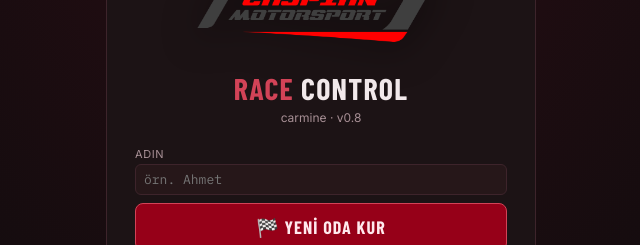
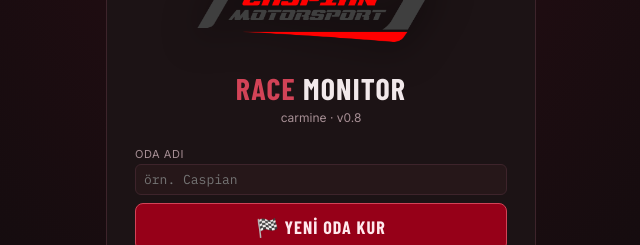
Before and after one commit to ahmettdc/caspianracemonitorweb, a React (Vite) app: page / in a window 1280 px wide. Shown: the part 188-433 px from the top of the page, without its empty margins (319-959 px from the left). Built offline with nearby package versions, Linux system fonts and the light colour scheme.

Commit message:
Marka: RACE CONTROL → RACE MONITOR (lobby, ana arayüz, PDF); Adın → Oda Adı etiketleri

```diff
--- a/src/App.jsx
+++ b/src/App.jsx
@@ -3,7 +3,7 @@ import { LineChart, Line, XAxis, YAxis, Tooltip, Legend, CartesianGrid, Responsi
 import { roomGet, roomSet, roomSubscribe, firebaseReady } from "./storage";
 
 /* ============================================================
-   CASPIAN MOTORSPORT — RACE CONTROL  ·  Faz 2
+   CASPIAN MOTORSPORT — RACE MONITOR  ·  Faz 2
    Faz 2: Yarış odası + gerçek zamanlı takım senkronizasyonu.
    - Oda verisi paylaşımlı depoda "room:KOD" anahtarında tutulur
    - Yazma: değişiklikten 800ms sonra (debounce), rev sayacı ile
@@ -183,7 +183,7 @@ const CARS = {
 /* ---------- i18n: Türkçe metin anahtar, EN sözlükten çevrilir ---------- */
 const EN = {
   // lobi
-  "Adın": "Your Name", "örn. Ahmet": "e.g. John",
+  "Oda Adı": "Room Name", "örn. Caspian": "e.g. Caspian",
   "🏁 Yeni Oda Kur": "🏁 Create New Room",
   "veya mevcut odaya katıl": "or join an existing room",
   "Oda Kodu": "Room Code", "PIN (düzenleme)": "PIN (edit access)",
@@ -214,7 +214,7 @@ const EN = {
   "VE Tüketim (%/tur)": "VE Usage (%/lap)", "Dolum Hızı (%/s)": "Refuel Rate (%/s)",
   "%100 = Taşınan Yakıt": "100% = Fuel Carried",
   // teambar
-  "ADIN": "NAME", "Oda Kur": "Create Room", "ODA KODU": "ROOM CODE",
+  "ODA ADI": "ROOM NAME", "Oda Kur": "Create Room", "ODA KODU": "ROOM CODE",
   "PIN (opsiyonel)": "PIN (optional)", "Katıl": "Join",
   "👁 İZLEYİCİ": "👁 VIEWER", "✎ DÜZENLEYİCİ": "✎ EDITOR",
   "Odadan Ayrıl": "Leave Room", "Senkronize": "In sync",
@@ -1495,7 +1495,7 @@ export default function App() {
 <div class="hd">
  <img class="logo" src="${logoUrl}" alt="" onerror="this.style.display='none'">
  <div class="txt">
-  <div class="brand"><b>CASPIAN</b> MOTORSPORT · RACE CONTROL</div>
+  <div class="brand"><b>CASPIAN</b> MOTORSPORT · RACE MONITOR</div>
   <div class="ptitle">${esc(userTitle || title)}</div>
   <div style="color:#777;font-size:11px">${esc(new Date().toLocaleString(lang === "en" ? "en-GB" : "tr-TR"))}${
       st.raceStart ? " · Start: " + esc(String(st.raceStart).replace("T", " ")) : ""}${
@@ -1666,12 +1666,12 @@ ${bottomBar}
               ))}
             </div>
             <img className="logo" src={`${ASSET}logo.png`} alt="Caspian Motorsport" />
-            <h1><b>RACE</b> CONTROL</h1>
+            <h1><b>RACE</b> MONITOR</h1>
             <div className="sub">carmine · v0.8</div>
 
             {firebaseReady ? (<>
-              <label>{t("Adın")}</label>
-              <input type="text" placeholder={t("örn. Ahmet")} value={userName}
+              <label>{t("Oda Adı")}</label>
+              <input type="text" placeholder={t("örn. Caspian")} value={userName}
                 onChange={(e) => setUserName(e.target.value)} />
 
               <button className="bigbtn" onClick={createRoom}>
@@ -1837,7 +1837,7 @@ ${bottomBar}
       <style>{css}</style>
       <header>
         <img className="hlogo" src={`${ASSET}logo.png`} alt="Caspian Motorsport" />
-        <h1 className="disp" style={{ fontSize: 20 }}>RACE CONTROL</h1>
+        <h1 className="disp" style={{ fontSize: 20 }}>RACE MONITOR</h1>
         <span className="ver">carmine · v0.8</span>
         <span className="langsw">
           {["tr", "en"].map((l) => (
@@ -1868,7 +1868,7 @@ ${bottomBar}
           {barOpen ? "▲" : "▼"}</button>
         {barOpen && (<>
         {!room ? (firebaseReady ? (<>
-          <input type="text" placeholder={t("ADIN")} value={userName}
+          <input type="text" placeholder={t("ODA ADI")} value={userName}
             onChange={(e) => setUserName(e.target.value)} style={{ textTransform: "none" }} />
           <button className="solid" onClick={createRoom}>{t("Oda Kur")}</button>
           <input type="text" placeholder={t("ODA KODU")} value={joinCode}
```
